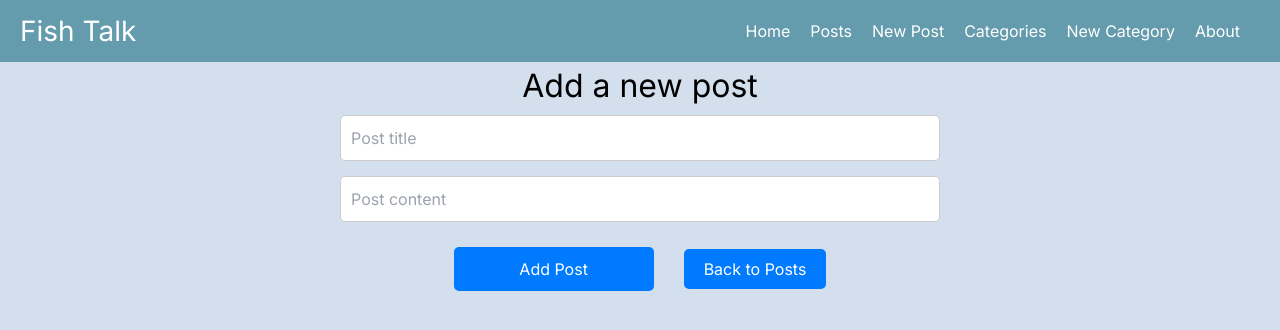
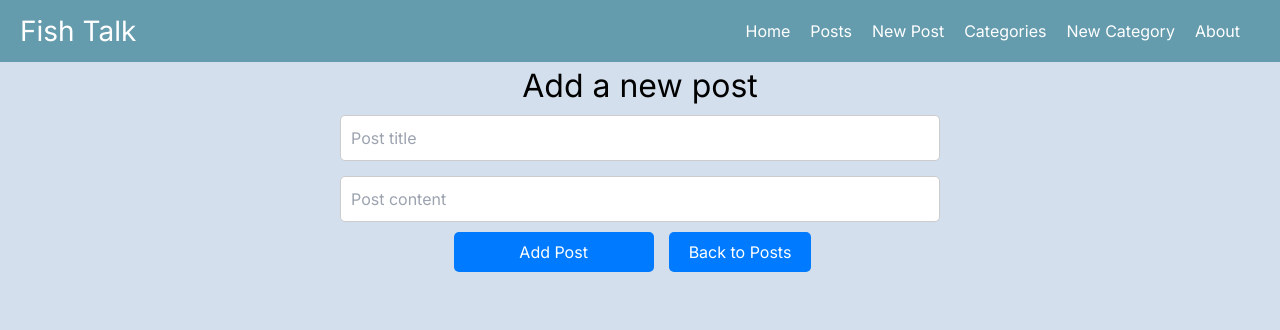
Before and after one commit to gabaal/Fish-Talk, a Next.js app: page /posts/addPost in a window 1280 px wide. Shown: the top 330 px of the page. Built offline with nearby package versions, Linux system fonts and the light colour scheme.

Commit message:
A bit more css

```diff
--- a/src/app/globals.css
+++ b/src/app/globals.css
@@ -34,11 +34,11 @@ p {
 
 a.button {
   display: inline;
-    width: 1200px;
+  width: 200px;
   padding: 10px 20px;
   background-color: #007bff;
   color: #fff;
-    margin-bottom: 125px;
+  margin: 15px;
   border-radius: 5px;
   cursor: pointer;
   }
@@ -85,7 +85,7 @@ a.button {
   margin:auto;
   justify-content: center;
   align-items: center;
-  object-fit: scale-down;
+  object-fit:none;
   max-height:95vh;
   opacity: 0.7;
 }
@@ -141,10 +141,10 @@ button {
 .button {
   display: inline;
   width: 200px;
-  padding: 10px 20px;
+  /* padding: 10px 20px; */
   background-color: #007bff;
   color: #fff;
-  margin: 15px;
+  /* margin: 15px; */
   border-radius: 5px;
   cursor: pointer;
 }
@@ -160,11 +160,3 @@ button:hover {
 .nav-link:hover {
   text-decoration: underline;
 }
-
-/* .container {
-  height: 92vh;
-  width: 100wh;
-  background-color: #c9d3dd;
-  align-self: center;
-  margin-left: 50px
-} */
```
Lines whose indentation alone changed are shown as unchanged.
